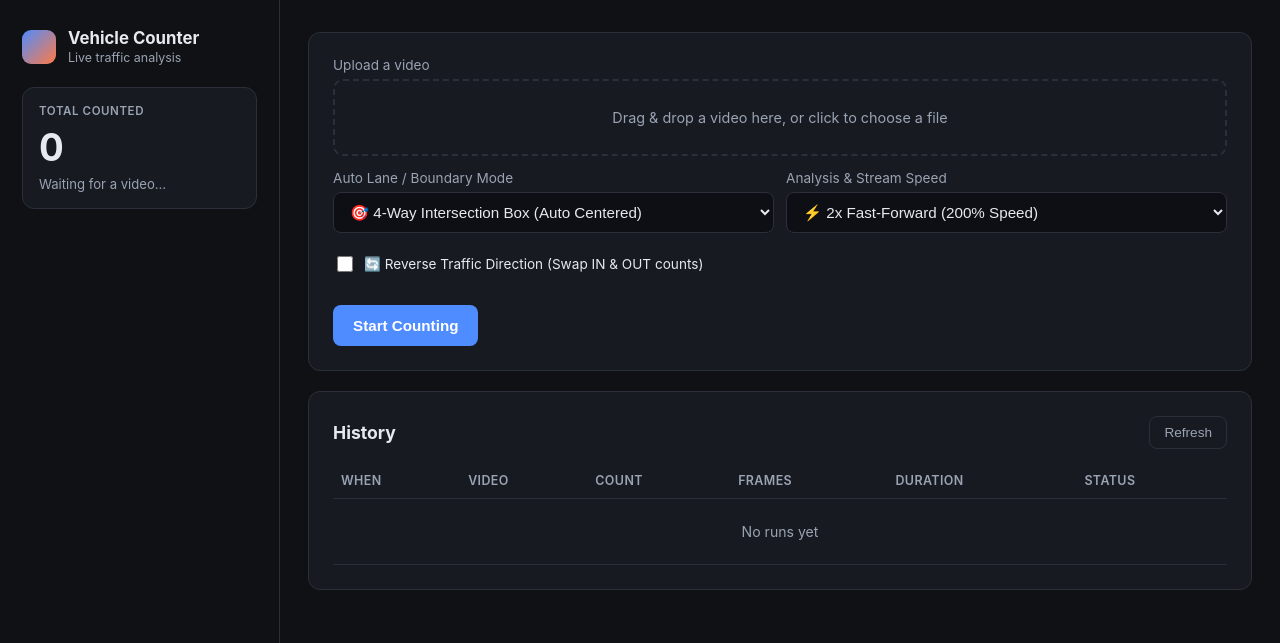
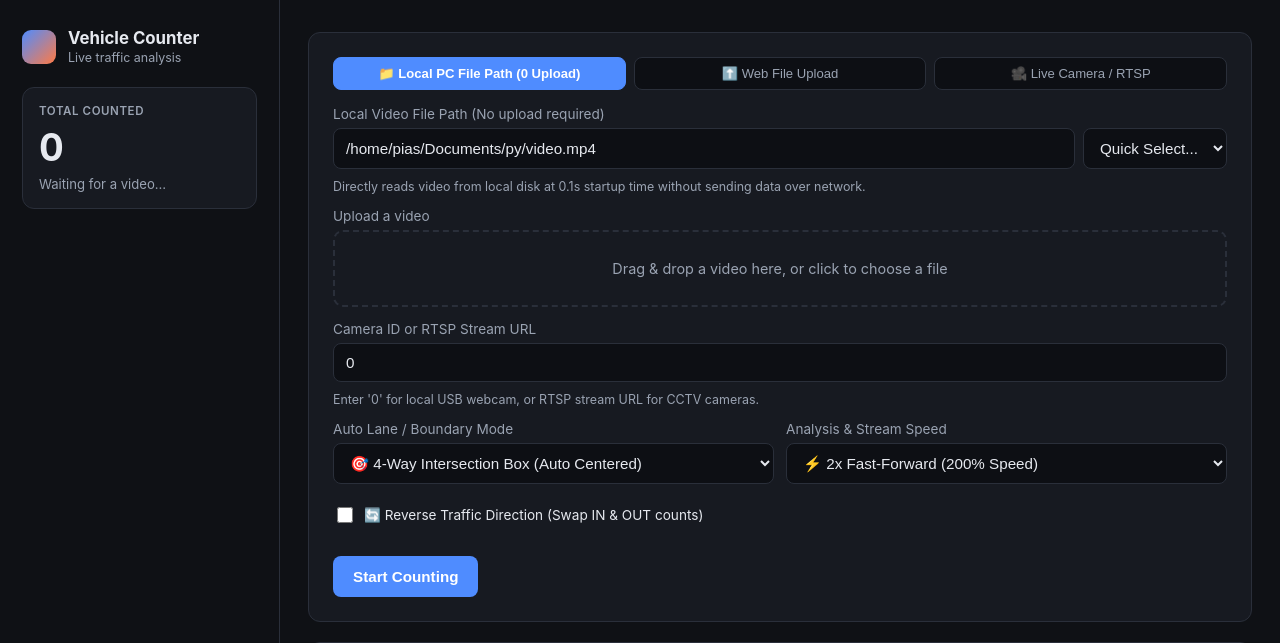
Before and after one commit to Pias009/py_opencv, a Flask app: page / in a window 1280 px wide. Shown: the top 643 px of the page. Run offline with Flask 3, Linux system fonts and the light colour scheme; data that the repository does not hold is empty.

Commit message:
feat: add direct local PC path and webcam/RTSP stream modes to eliminate video upload time

```diff
--- a/app/server.py
+++ b/app/server.py
@@ -168,16 +168,51 @@ def api_history():
     return jsonify(load_history())
 
 
+@app.route("/api/list_local_videos")
+def api_list_local_videos():
+    vids = []
+    try:
+        for f in os.listdir(BASE_DIR):
+            if os.path.splitext(f)[1].lower() in ALLOWED_EXT:
+                vids.append({"name": f, "path": os.path.join(BASE_DIR, f)})
+    except Exception:
+        pass
+    return jsonify(vids)
+
+
 @app.route("/api/start", methods=["POST"])
 def api_start():
-    if "file" not in request.files or not request.files["file"].filename:
-        return jsonify({"error": "No video file provided"}), 400
+    source_type = request.form.get("source_type", "upload")
+    local_path = request.form.get("local_path", "").strip()
 
-    f = request.files["file"]
-    filename = secure_filename(f.filename)
-    ext = os.path.splitext(filename)[1].lower()
-    if ext not in ALLOWED_EXT:
-        return jsonify({"error": f"Unsupported file type: {ext}"}), 400
+    save_path = None
+    filename = "Local Source"
+
+    if source_type in ["local", "camera"] and local_path:
+        if local_path.isdigit():
+            save_path = int(local_path)
+            filename = f"Camera #{local_path}"
+        elif local_path.startswith(("rtsp://", "http://", "https://")):
+            save_path = local_path
+            filename = "Live Network Stream"
+        elif os.path.exists(local_path):
+            save_path = local_path
+            filename = os.path.basename(local_path)
+        else:
+            return jsonify({"error": f"Local file path not found: {local_path}"}), 400
+    else:
+        if "file" not in request.files or not request.files["file"].filename:
+            return jsonify({"error": "No video file provided"}), 400
+
+        f = request.files["file"]
+        filename = secure_filename(f.filename)
+        ext = os.path.splitext(filename)[1].lower()
+        if ext not in ALLOWED_EXT:
+            return jsonify({"error": f"Unsupported file type: {ext}"}), 400
+
+        unique_name = f"{uuid.uuid4().hex}_{filename}"
+        save_path = os.path.join(UPLOAD_DIR, unique_name)
+        f.save(save_path)
 
     speed_val = request.form.get("speed", "2")
     try:
@@ -189,10 +224,6 @@ def api_start():
 
     line_mode = request.form.get("line_mode", "box")
     invert_direction = request.form.get("invert", "false").lower() == "true"
-
-    unique_name = f"{uuid.uuid4().hex}_{filename}"
-    save_path = os.path.join(UPLOAD_DIR, unique_name)
-    f.save(save_path)
 
     job_id = uuid.uuid4().hex
     job = {
--- a/app/static/app.js
+++ b/app/static/app.js
@@ -49,17 +49,63 @@ function clearError() {
   errorMsg.textContent = "";
 }
 
+let activeSourceMode = "local"; // "local", "upload", "camera"
+
+const tabLocalBtn = document.getElementById("tab-local-btn");
+const tabUploadBtn = document.getElementById("tab-upload-btn");
+const tabCameraBtn = document.getElementById("tab-camera-btn");
+
+const sourceLocalBlock = document.getElementById("source-local-block");
+const sourceUploadBlock = document.getElementById("source-upload-block");
+const sourceCameraBlock = document.getElementById("source-camera-block");
+
+const localPathInput = document.getElementById("local-path-input");
+const localQuickSelect = document.getElementById("local-quick-select");
+const cameraUrlInput = document.getElementById("camera-url-input");
+
+function setSourceMode(mode) {
+  activeSourceMode = mode;
+  [tabLocalBtn, tabUploadBtn, tabCameraBtn].forEach(btn => btn && btn.classList.remove("active"));
+  [sourceLocalBlock, sourceUploadBlock, sourceCameraBlock].forEach(block => block && (block.hidden = true));
+
+  if (mode === "local") {
+    tabLocalBtn && tabLocalBtn.classList.add("active");
+    sourceLocalBlock && (sourceLocalBlock.hidden = false);
+  } else if (mode === "upload") {
+    tabUploadBtn && tabUploadBtn.classList.add("active");
+    sourceUploadBlock && (sourceUploadBlock.hidden = false);
+  } else if (mode === "camera") {
+    tabCameraBtn && tabCameraBtn.classList.add("active");
+    sourceCameraBlock && (sourceCameraBlock.hidden = false);
+  }
+}
+
+tabLocalBtn && tabLocalBtn.addEventListener("click", () => setSourceMode("local"));
+tabUploadBtn && tabUploadBtn.addEventListener("click", () => setSourceMode("upload"));
+tabCameraBtn && tabCameraBtn.addEventListener("click", () => setSourceMode("camera"));
+
+async function loadLocalQuickSelect() {
+  try {
+    const res = await fetch("/api/list_local_videos");
+    const files = await res.json();
+    if (res.ok && files.length) {
+      localQuickSelect.innerHTML = `<option value="">Quick Select...</option>` +
+        files.map(f => `<option value="${escapeHtml(f.path)}">${escapeHtml(f.name)}</option>`).join("");
+    }
+  } catch (e) {}
+}
+loadLocalQuickSelect();
+
+if (localQuickSelect) {
+  localQuickSelect.addEventListener("change", () => {
+    if (localQuickSelect.value) {
+      localPathInput.value = localQuickSelect.value;
+    }
+  });
+}
+
 async function startJob() {
   clearError();
-  const file = fileInput.files[0];
-
-  if (!file) {
-    showError("Choose a video file to upload.");
-    return;
-  }
-
-  startBtn.disabled = true;
-  startBtn.textContent = "Uploading 0%…";
 
   const speedSelect = document.getElementById("speed-select");
   const lineModeSelect = document.getElementById("line-mode-select");
@@ -70,20 +116,49 @@ async function startJob() {
   const invert = invertCheck ? invertCheck.checked : false;
 
   const formData = new FormData();
-  formData.append("file", file);
   formData.append("speed", speed);
   formData.append("line_mode", lineMode);
   formData.append("invert", invert);
 
+  if (activeSourceMode === "local") {
+    const localPath = localPathInput ? localPathInput.value.trim() : "";
+    if (!localPath) {
+      showError("Enter a local video file path.");
+      return;
+    }
+    formData.append("source_type", "local");
+    formData.append("local_path", localPath);
+    startBtn.disabled = true;
+    startBtn.textContent = "Starting Local Video…";
+  } else if (activeSourceMode === "camera") {
+    const cameraUrl = cameraUrlInput ? cameraUrlInput.value.trim() : "0";
+    formData.append("source_type", "camera");
+    formData.append("local_path", cameraUrl);
+    startBtn.disabled = true;
+    startBtn.textContent = "Connecting Camera…";
+  } else {
+    const file = fileInput.files[0];
+    if (!file) {
+      showError("Choose a video file to upload.");
+      return;
+    }
+    formData.append("source_type", "upload");
+    formData.append("file", file);
+    startBtn.disabled = true;
+    startBtn.textContent = "Uploading 0%…";
+  }
+
   const xhr = new XMLHttpRequest();
   xhr.open("POST", "/api/start", true);
 
+  if (activeSourceMode === "upload") {
     xhr.upload.onprogress = (e) => {
       if (e.lengthComputable) {
         const pct = Math.round((e.loaded / e.total) * 100);
         startBtn.textContent = `Uploading ${pct}%…`;
       }
     };
+  }
 
   xhr.onload = () => {
     try {
@@ -102,7 +177,7 @@ async function startJob() {
   };
 
   xhr.onerror = () => {
-    showError("Network upload error. Please check connection and try again.");
+    showError("Network error. Please check connection and try again.");
     resetStartBtn();
   };
 
--- a/app/static/style.css
+++ b/app/static/style.css
@@ -283,6 +283,29 @@ button.secondary {
   font-size: 0.85rem;
 }
 
+.tab-btn {
+  background: #0d0f14;
+  border: 1px solid var(--border);
+  color: var(--text-dim);
+  border-radius: 8px;
+  padding: 8px 12px;
+  font-size: 0.82rem;
+  font-weight: 500;
+  cursor: pointer;
+  transition: background 0.15s, border-color 0.15s, color 0.15s;
+  flex: 1;
+}
+.tab-btn:hover {
+  color: var(--text);
+  border-color: var(--accent);
+}
+.tab-btn.active {
+  background: var(--accent);
+  color: #fff;
+  border-color: var(--accent);
+  font-weight: 600;
+}
+
 button.stop-btn {
   background: #ff4d4d;
   color: white;
--- a/app/templates/index.html
+++ b/app/templates/index.html
@@ -56,12 +56,38 @@ FINISH: unreviewed and undocumented is unfinished; this build ends with the fini
 
   <main class="stage">
     <section class="card" id="setup-card">
-      <div class="field">
+      <div class="source-tabs" style="display: flex; gap: 8px; margin-bottom: 16px;">
+        <button id="tab-local-btn" type="button" class="tab-btn active">📁 Local PC File Path (0 Upload)</button>
+        <button id="tab-upload-btn" type="button" class="tab-btn">⬆️ Web File Upload</button>
+        <button id="tab-camera-btn" type="button" class="tab-btn">🎥 Live Camera / RTSP</button>
+      </div>
+
+      <!-- Local File Path Mode -->
+      <div id="source-local-block" class="field">
+        <label for="local-path-input">Local Video File Path (No upload required)</label>
+        <div style="display: flex; gap: 8px;">
+          <input id="local-path-input" type="text" placeholder="/home/pias/Documents/py/video.mp4" value="/home/pias/Documents/py/video.mp4" style="flex: 1;">
+          <select id="local-quick-select" class="speed-select" style="width: auto;">
+            <option value="">Quick Select...</option>
+          </select>
+        </div>
+        <span style="font-size: 0.78rem; color: var(--text-dim); margin-top: 4px;">Directly reads video from local disk at 0.1s startup time without sending data over network.</span>
+      </div>
+
+      <!-- Web Upload Mode -->
+      <div id="source-upload-block" class="field" hidden>
         <label for="file-input">Upload a video</label>
         <div id="drop-zone" class="drop-zone">
           <p id="drop-zone-text">Drag &amp; drop a video here, or click to choose a file</p>
           <input id="file-input" type="file" accept=".mp4,.avi,.mov,.mkv,.webm" hidden>
         </div>
+      </div>
+
+      <!-- Camera / RTSP Mode -->
+      <div id="source-camera-block" class="field" hidden>
+        <label for="camera-url-input">Camera ID or RTSP Stream URL</label>
+        <input id="camera-url-input" type="text" placeholder="0 (Webcam) or rtsp://192.168.1.100:554/stream1" value="0">
+        <span style="font-size: 0.78rem; color: var(--text-dim); margin-top: 4px;">Enter '0' for local USB webcam, or RTSP stream URL for CCTV cameras.</span>
       </div>
       <div class="field-row" style="margin-top: 14px;">
         <div class="field">
```
Lines whose indentation alone changed are shown as unchanged.
